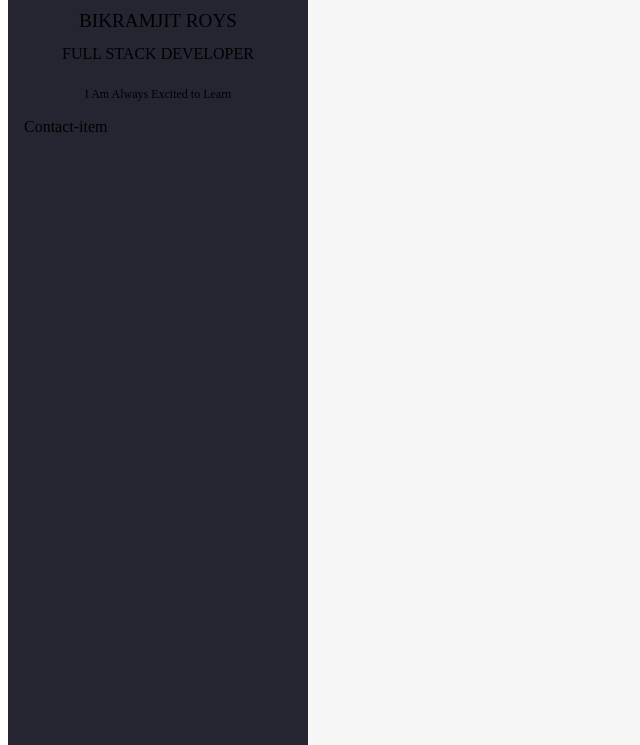
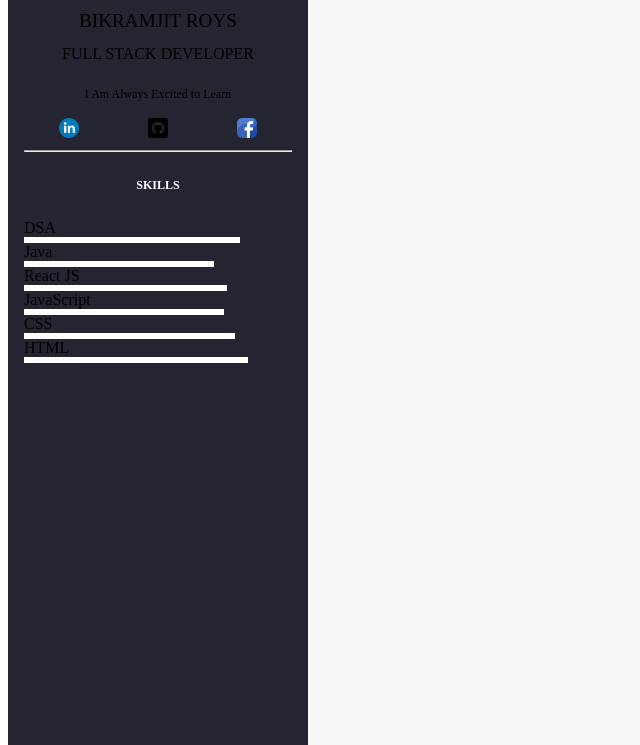
Before and after one commit to Bikramjit-1/NS-Responsive-Resume, a plain HTML site: page index.html in a window 1280 px wide. Shown: the part 55-800 px from the top of the page, without its empty margins (0-640 px from the left). Drawn offline with Linux system fonts and the light colour scheme.

Commit message:
new adding

```diff
--- a/index.html
+++ b/index.html
@@ -16,7 +16,53 @@
                 <div class="name">Bikramjit RoyS</div>
                 <div class="designation">Full Stack Developer</div>
                 <div class="description">I Am Always Excited to Learn</div>
-                <div class="contact-item">Contact-item</div>
+                <div class="contact-item">
+                    <div class="social-media">
+                        <li class="icon">
+                            <a href="https://www.linkedin.com/in/bikramjit-roy-14804a13a"><img src="linkedin.png" alt="Linkedin">
+                            </a>
+                        </li>
+                        <li class="icon">
+                             <a href="https://github.com/Bikramjit-1"><img src="github.png" alt="Github"></a>
+                        </li>
+                        <li class="icon">
+                            <a href="https://www.facebook.com/bikramjit.roy.18"><img src="facebook.png" alt="Facebook"></a>
+                            </li>
+                    </div>
+                    <hr>
+                    <div class="skills">
+                        <h2 class="skills-title">Skills</h2>
+                        <div class="skill-item">
+                            <div class="skill-name">DSA</div>
+                            <div class="progess-bar" style="width: 80%;"></div>
+                        </div>
+
+                        <div class="skill-item">
+                            <div class="skill-name">Java</div>
+                            <div class="progess-bar" style="width: 70%;"></div>
+                        </div>
+
+                        <div class="skill-item">
+                            <div class="skill-name">React JS</div>
+                            <div class="progess-bar" style="width: 75%;"></div>
+                        </div>
+
+                        <div class="skill-item">
+                            <div class="skill-name">JavaScript</div>
+                            <div class="progess-bar" style="width: 74%;"></div>
+                        </div>
+
+                        <div class="skill-item">
+                            <div class="skill-name">CSS</div>
+                            <div class="progess-bar" style="width: 78%;"></div>
+                        </div>
+
+                        <div class="skill-item">
+                            <div class="skill-name">HTML</div>
+                            <div class="progess-bar" style="width: 83%;"></div>
+                        </div>
+                    </div>
+                </div>
                </div>
            </div>
         </section>
--- a/style.css
+++ b/style.css
@@ -39,3 +39,35 @@
     text-align: center;
     padding: 1rem;
 }
+.social-media .icon img{
+    height: 20px;
+    width: 20px;
+}
+.social-media{
+    display: flex;
+    flex-direction: row;
+    justify-content: space-around;
+
+}
+.icon{
+    list-style: none;
+}
+.skills .skills-title{
+    font-size: 0.75rem;
+    text-transform: uppercase;
+    text-align: center;
+    color: white;
+    padding: 1rem 0.5rem 1rem 0.5rem;
+}
+.skills-name{
+    font-size: 0.65rem;
+    font-weight: 0.65rem;
+    text-align: left;
+    color: white;
+    padding-bottom: 0.5rem;
+}
+.skills .progess-bar{
+    border: 1px white solid;
+    height: 4px;
+    background-color: white;
+}
```
Also changed, not shown: facebook.png (added), github.png (added), linkedin.png (added).
